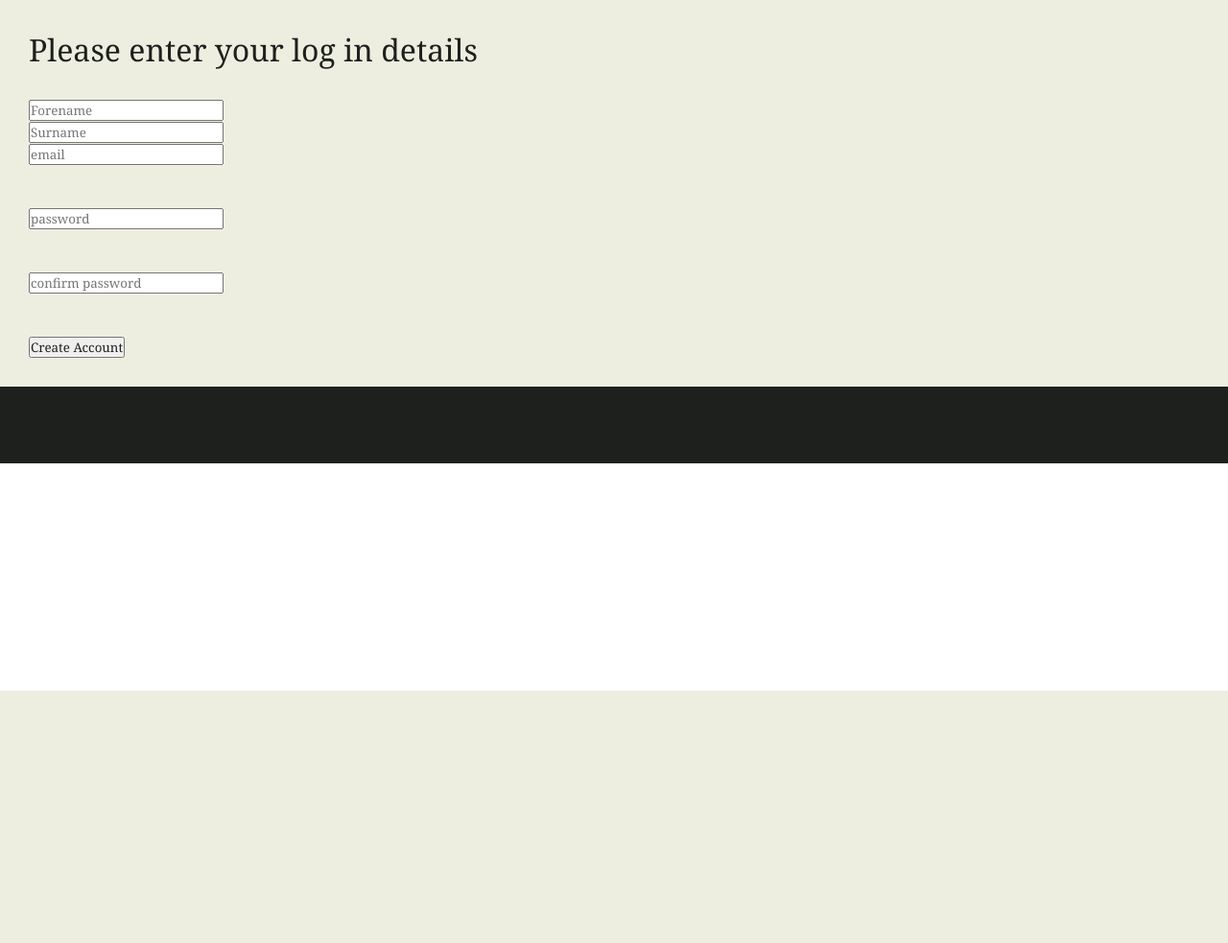
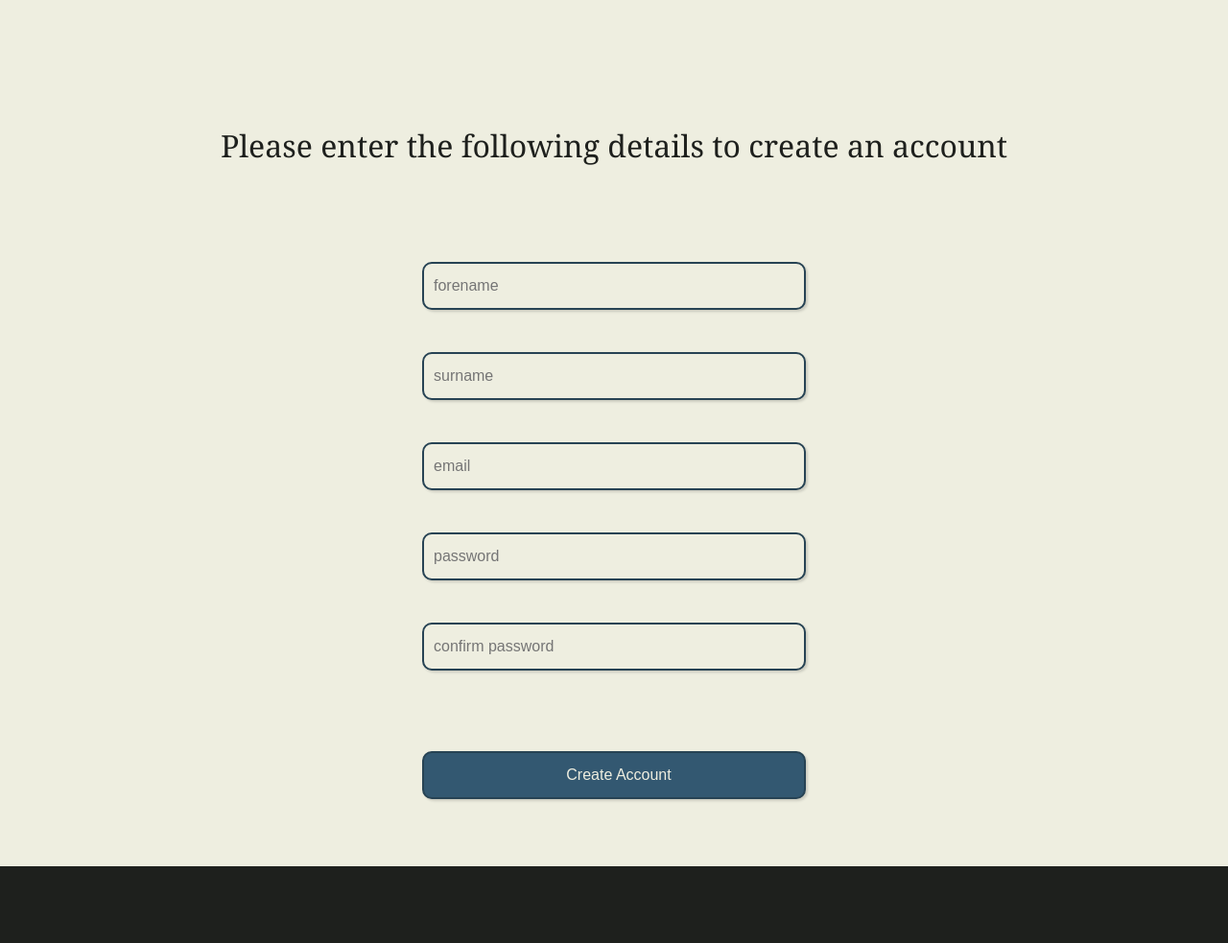
Before and after one commit to fifty7north/Uni-Y3-DWBA-Assignment-2, a PHP site: page /pages/register.php in a window 1280 px wide. Shown: the part 80-1063 px from the top of the page at 96% size. Before the commit the page ends 800 px from the top, so only its background shows below. Run offline with PHP 8.4, Linux system fonts and the light colour scheme.

Commit message:
register css

```diff
--- /dev/null
+++ b/css/register-user.css
@@ -0,0 +1,50 @@
+main {
+    min-height: calc(100vh - 160px);
+}
+
+main {
+    min-height: calc(100vh - 160px);
+}
+
+form {
+    width: 400px;
+    margin: auto;
+    margin-top: 100px;
+}
+
+input {
+    width: 400px;
+    height: 50px;
+    padding-left: 10px;
+    font: 1em sans-serif;
+    border: 2px solid var(--alba-blue-dark);
+    border-radius: 10px;
+    background-color: var(--alba-white);
+    box-shadow: rgba(0, 0, 0, 0.15) 1.95px 1.95px 2.6px;
+}
+
+h1 {
+    width: fit-content;
+    margin: 100px auto;
+}
+
+.register-button {
+    display: flex;
+    width: 400px;
+    height: 50px;
+    margin: 40px auto;
+    justify-content: center;
+    align-items: center;
+    font: 1em sans-serif;
+    color: var(--alba-white);
+    border: 2px solid var(--alba-blue-dark);
+    border-radius: 10px;
+    background-color: var(--alba-blue-mid);
+    box-shadow: rgba(0, 0, 0, 0.15) 1.95px 1.95px 2.6px;
+}
+
+.register-button:hover {
+    cursor: pointer;
+    background-color: var(--alba-blue-light);
+    color: white;
+}
--- a/pages/register.php
+++ b/pages/register.php
@@ -8,6 +8,7 @@
     <meta name="viewport" content="width=device-width, initial-scale=1.0">
     <title>Create an Account</title>
     <link rel="stylesheet" href="/css/style.css">
+    <link rel="stylesheet" href="/css/register-user.css">
     <script defer src="/scripts/bouncer.min.js"></script>
 </head>
 
@@ -16,7 +17,7 @@
     <?php include_once($_SERVER['DOCUMENT_ROOT'] . '/pages/header.php'); ?>
     <main>
 
-        <h1>Please enter your log in details</h1>
+        <h1>Please enter the following details to create an account</h1>
 
         <?php include_once($_SERVER['DOCUMENT_ROOT'] . '/private/register-user.php');
               include_once($_SERVER['DOCUMENT_ROOT'] . '/views/error-message-view.php'); ?>
@@ -27,20 +28,23 @@
          Not including an action attribute opens the risk of a click jacking attack: http://blog.andlabs.org/2010/03/bypassing-csrf-protections-with.html -->
         <form method="post" action="<?php echo htmlspecialchars($_SERVER["PHP_SELF"]); ?>">
 
-            <input id="forename" name="forename" type="text" value="<?php if (isset($forename)) echo $forename; ?>" placeholder="Forename" minlength="1" required><br>
-
-            <input id="surname" name="surname" type="text" value="<?php if (isset($surname)) echo $surname; ?>" placeholder="Surname" minlength="1" required><br>
-
+            <input id="forename" name="forename" type="text" value="<?php if (isset($forename)) echo $forename; ?>" placeholder="forename" minlength="1" required>
+            <br>
+            <br>
+            <br>
+            <input id="surname" name="surname" type="text" value="<?php if (isset($surname)) echo $surname; ?>" placeholder="surname" minlength="1" required>
+            <br>
+            <br>
+            <br>
             <input id="username" name="user_email" type="email" value="<?php if (isset($user_email)) echo $user_email; ?>" placeholder="email" minlength="3" required>
             <?php new ErrorMessage($emailErr); ?>
-
             <input id="password" name="user_password" type="password" placeholder="password" minlength="8" required><br>
             <?php new ErrorMessage($passwordErr); ?>
 
             <input id="password2" name="user_password2" type="password" placeholder="confirm password" minlength="8" required data-bouncer-match="#password">
             <?php new ErrorMessage($password2Err); ?>
 
-            <input type="submit" value="Create Account">
+            <input type="submit" value="Create Account" class="register-button">
 
         </form>
 
```
Also changed, not shown: pages/register-temp.php (deleted, +0 -82 lines).
